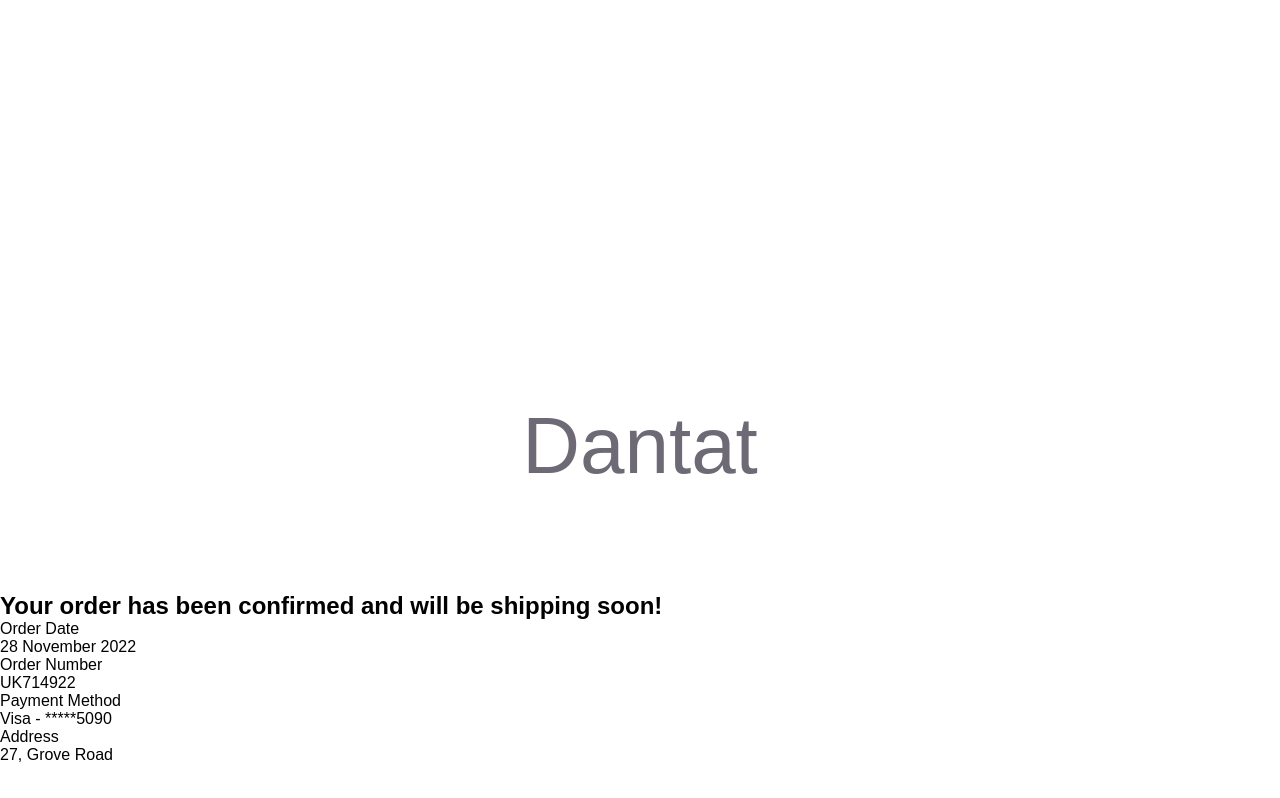
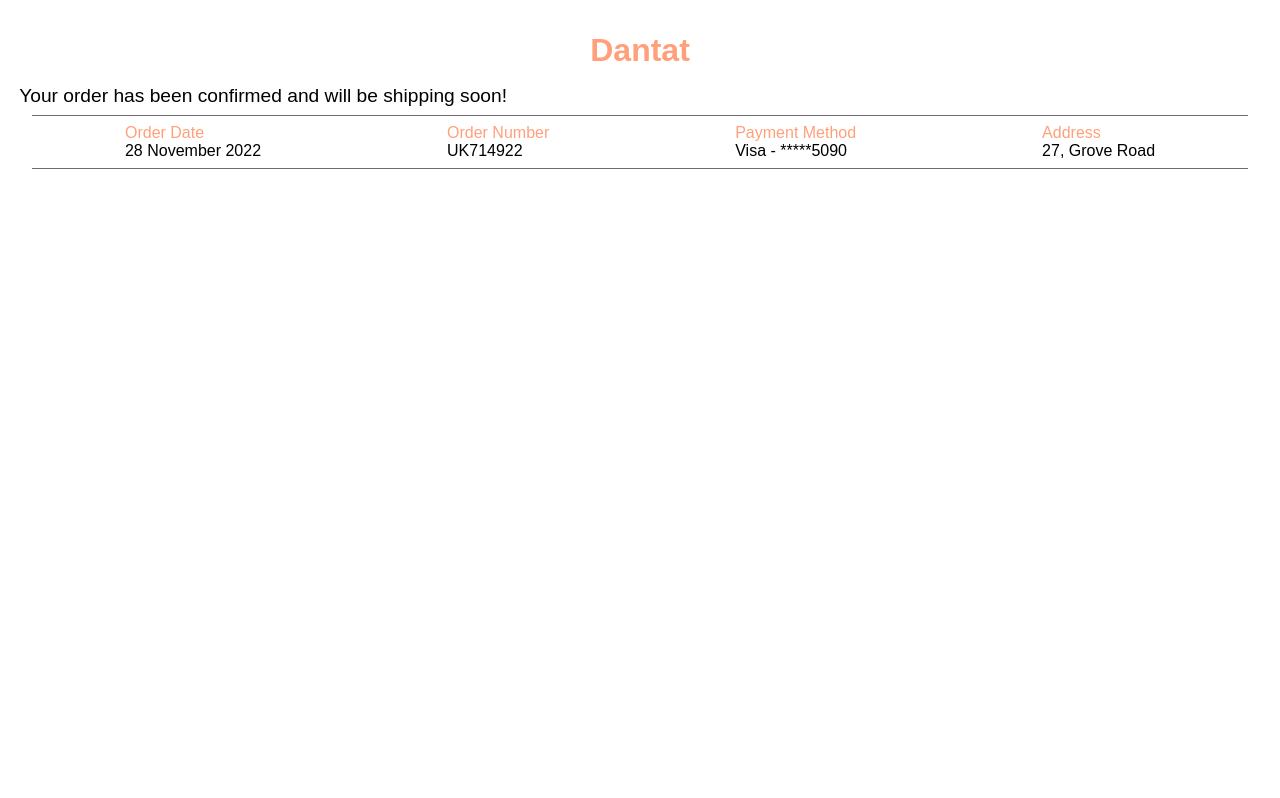
Before and after one commit to robyhho/bbakery, a React (Create React App) app in the folder bbakery/: page /success in a window 1280 px wide. Built offline with nearby package versions, Linux system fonts and the light colour scheme.

Commit message:
updated success.jsx & css

```diff
--- a/bbakery/src/pages/success/Success.jsx
+++ b/bbakery/src/pages/success/Success.jsx
@@ -7,12 +7,14 @@
         <h1 className={styles.logo}>Dantat</h1>
       </header>
       <main className={styles.main}>
-        <h2>Your order has been confirmed and will be shipping soon!</h2>
+        <h2 className={styles.text}>
+          Your order has been confirmed and will be shipping soon!
+        </h2>
         <section className={styles.orderMeta}>
-          <article className={styles.orderDeets}>
+          <div className={styles.orderDeets}>
             <p className={styles.detailTitle}>Order Date</p>
             <p className={styles.detailvalue}>28 November 2022</p>
-          </article>
+          </div>
           <div className={styles.orderDeets}>
             <p className={styles.detailTitle}>Order Number</p>
             <p className={styles.detailvalue}>UK714922</p>
@@ -33,6 +35,12 @@
             <h2 className={styles.itemQty}></h2>
             <h2 className={styles.itemTotal}></h2>
           </div>
+          <div className={styles.item}>
+            <img src="" alt="" />
+            <h2 className={styles.itemName}></h2>
+            <h2 className={styles.itemQty}></h2>
+            <h2 className={styles.itemTotal}></h2>
+          </div>
         </section>
       </main>
     </>
--- a/bbakery/src/pages/success/success.module.css
+++ b/bbakery/src/pages/success/success.module.css
@@ -1,7 +1,45 @@
 .logo {
-  font-size: 5em;
+  color: var(--accent-orange);
+  font-weight: 700;
+  padding: 1em 1em 0.5em 1em;
 }
 
 .main {
+  padding: 0;
   background-color: white;
+  display: flex;
+  flex-direction: column;
+  justify-content: flex-start;
+  align-items: center;
 }
+
+.text {
+  font-weight: 300;
+  align-self: flex-start;
+  font-size: 1.2em;
+  padding-left: 1em;
+}
+
+/* Order Meta Styles */
+
+.orderMeta {
+  width: 95%;
+  display: flex;
+  flex-direction: row;
+  justify-content: space-around;
+  padding: 0.5em 0;
+  margin: 0.5em;
+  border-top: 0.5px solid var(--main-font-gray);
+  border-bottom: 0.5px solid var(--main-font-gray);
+}
+
+.detailTitle {
+  color: var(--accent-orange);
+}
+
+/* Shop Item styles */
+
+.orderItems {
+  display: flex;
+  flex-direction: row;
+}
```
